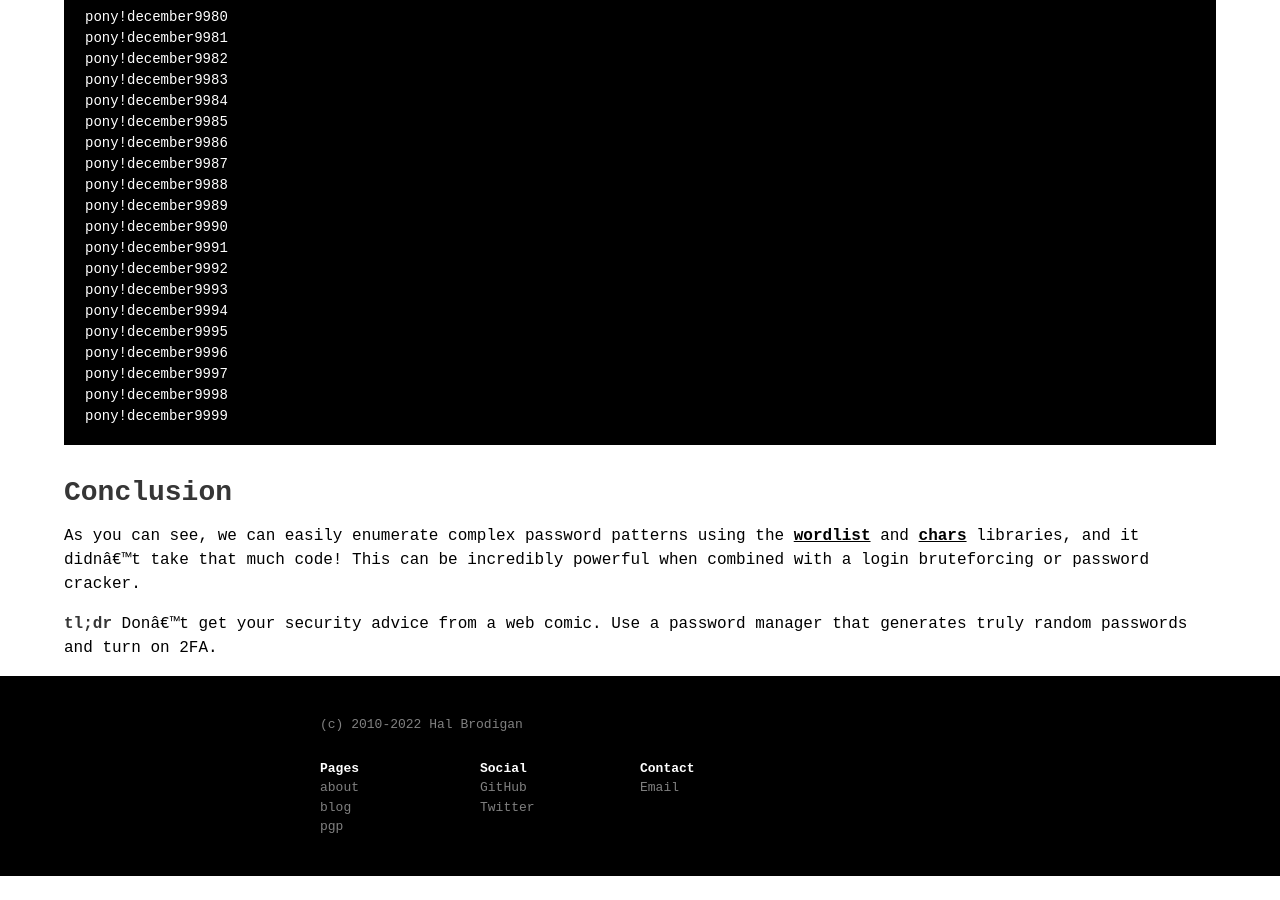
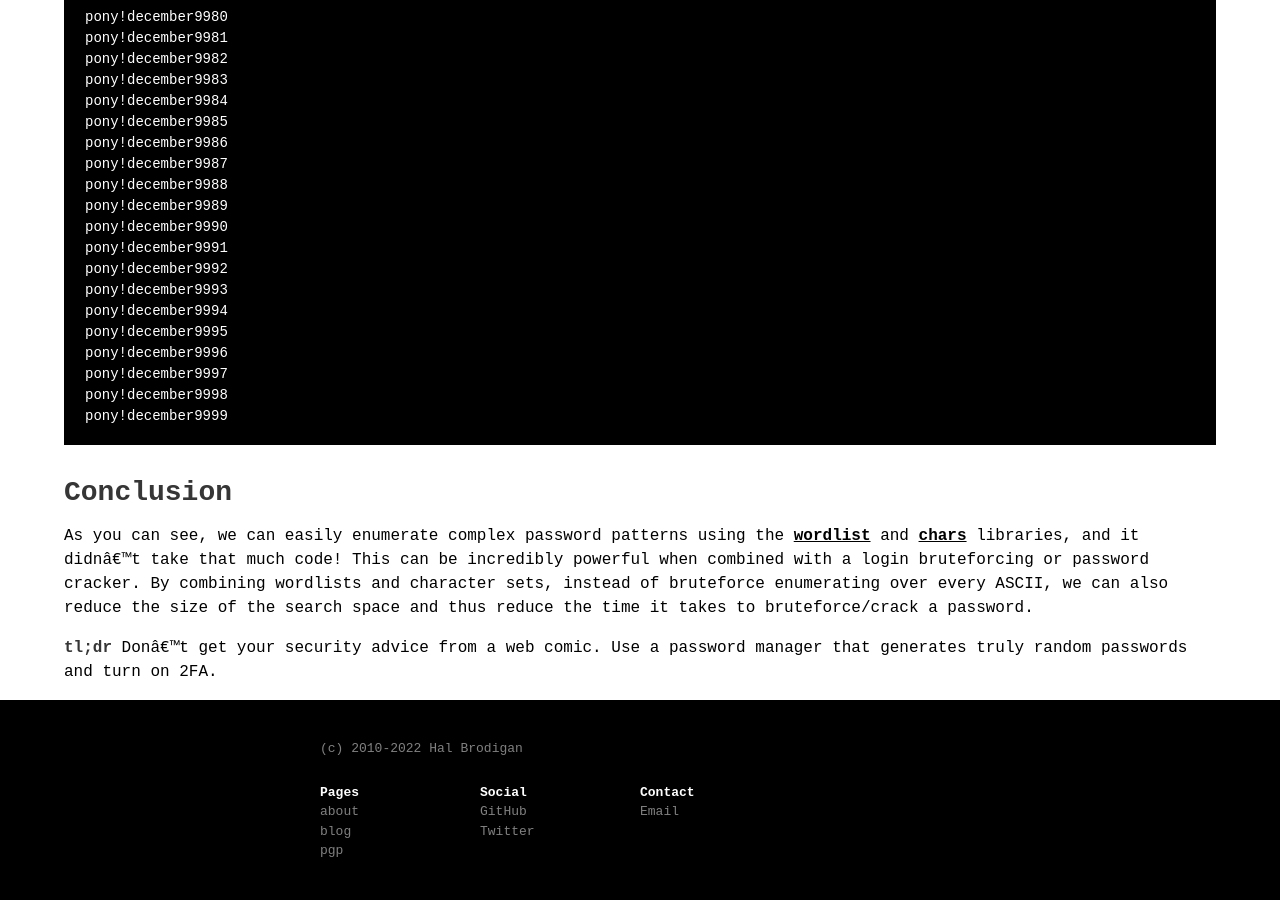
Before and after one commit to postmodern/postmodern.github.io, a Jekyll site: the page built from blog/_posts/2022-01-23-enumerating-xkcd-style-passwords-with-ruby.md, in a window 1280 px wide and 900 px high, scrolled down 3983 px. Built offline with Jekyll 4.4.1, drawn with Linux system fonts in a browser that asks for light colours; before the commit the page ends 4859 px from its top, so only the background shows below that.

Commit message:
Clarify that by combining wordlists we can reduce the search space and save time.

```diff
--- a/blog/_posts/2022-01-23-enumerating-xkcd-style-passwords-with-ruby.md
+++ b/blog/_posts/2022-01-23-enumerating-xkcd-style-passwords-with-ruby.md
@@ -214,7 +214,9 @@ pony!december9999
 As you can see, we can easily enumerate complex password patterns using the
 [wordlist] and [chars] libraries, and it didn't take that much code! This can
 be incredibly powerful when combined with a login bruteforcing or password
-cracker.
+cracker. By combining wordlists and character sets, instead of bruteforce
+enumerating over every ASCII, we can also reduce the size of the search space
+and thus reduce the time it takes to bruteforce/crack a password.
 
 **tl;dr** Don't get your security advice from a web comic. Use a password
 manager that generates truly random passwords and turn on 2FA.
```
